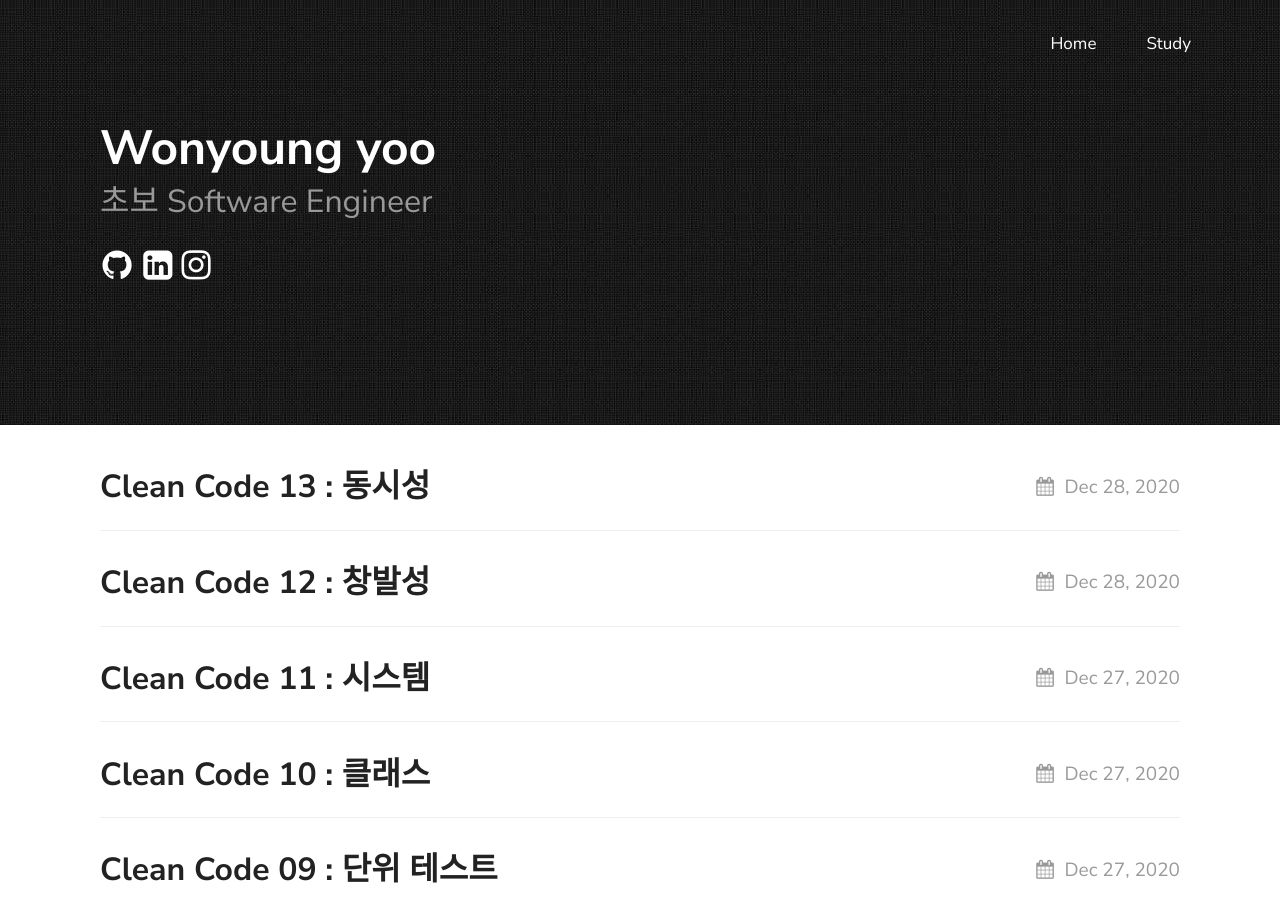
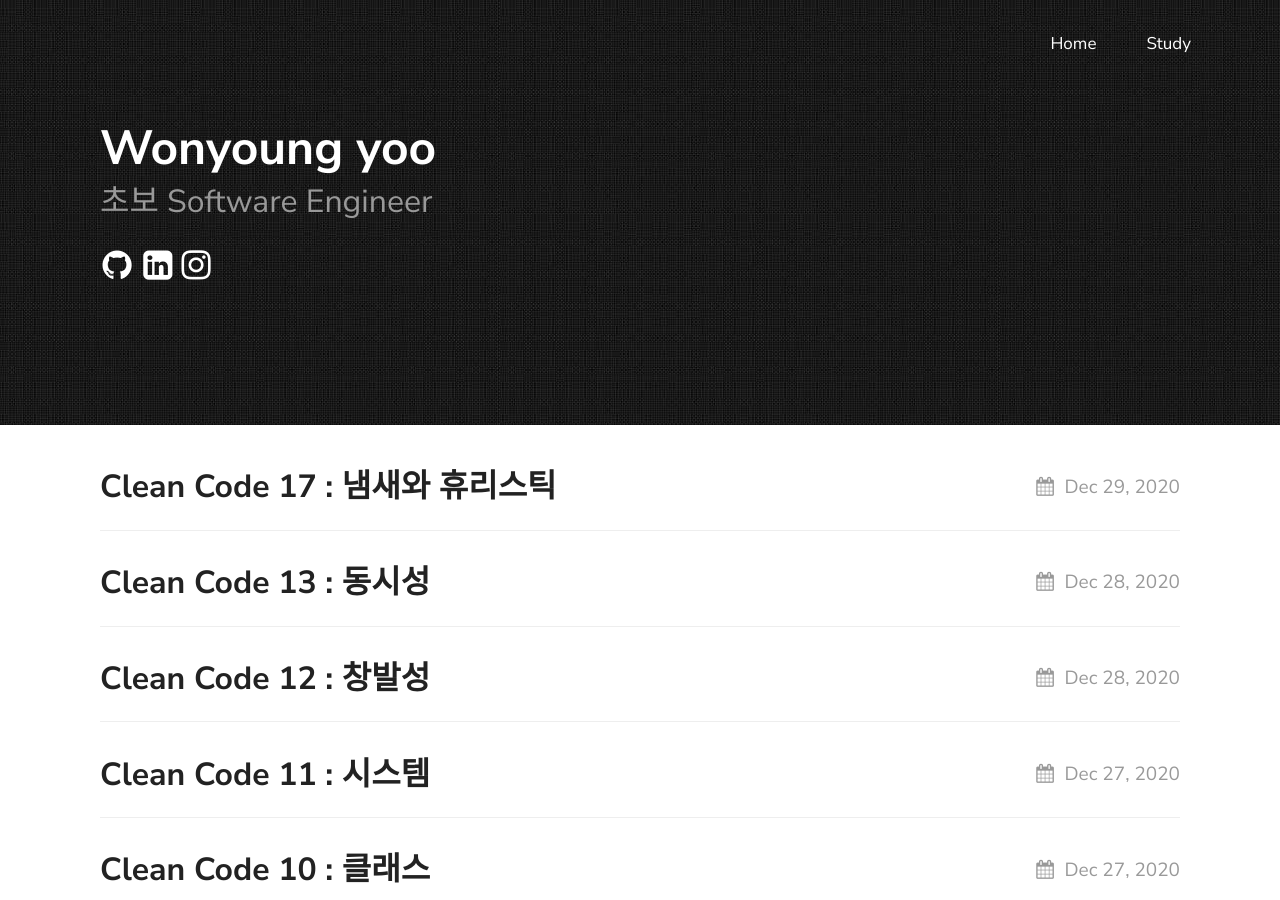
Before and after one commit to yoowonyoung/yoowonyoung.github.io, a Jekyll site: the page built from index.md, in a window 1280 px wide and 900 px high. Built offline with Jekyll 4.4.1, drawn with Linux system fonts in a browser that asks for light colours; some of the changed lines change nothing that is shown.

Commit message:
clean code - 13

```diff
--- a/_posts/2020-12-11-Clean-Code.md
+++ b/_posts/2020-12-11-Clean-Code.md
@@ -21,6 +21,7 @@ permalink: '/CleanCode'
 - [Clean Code - 11장 : 시스템](https://yoowonyoung.github.io/posts/Clean-Code-10/)
 - [Clean Code - 12장 : 창발성](https://yoowonyoung.github.io/posts/Clean-Code-11/)
 - [Clean Code - 13장 : 동시성](https://yoowonyoung.github.io/posts/Clean-Code-12/)
+- [Clean Code - 17장 : 냄새와 휴리스틱](https://yoowonyoung.github.io/posts/Clean-Code-13/)
 
 
 # Reference
--- /dev/null
+++ b/_posts/2020-12-29-Clean-Code-13.md
@@ -0,0 +1,87 @@
+---
+layout: post
+title: "Clean Code 17 : 냄새와 휴리스틱"
+description: Clena Code 17장 - 냄새와 휴리스틱
+date: 2020-12-29 13:36:00 +09:00
+categories: CleanCode Study
+---
+
+# 주석
+- 부적절한 정보: 다른 시스템에 저장할 정보는 주석으로는 적절하지 못하다. 일반적을 ㅗ작성자, 죄종 수정일, SPR(Software Problem Report)번호등과 같은 메타 정보만 주석으로 넣어야 한다. 주석은 코드와 설계에 기술적인 설명을 부연하는 수단이다
+- 쓸모없는 주석: 오래된 주석, 엉뚱한 주석, 잘못된 주석은 더이상 쓸모 없다. 주석은 빨리 낡기 때문에 쓸모 없어질 주석은 아예 달지 않는편이 좋고, 쓸모 없어진 주석은 재빨리 삭제 하는게 좋다
+- 중복된 주석: 코드만으로 충분한데 구구절절 설명하는 주석이 중복된 주석이다
+- 성의 없는 주석: 작성할 가치가 있는 주석은 잘 작성할 가치도 있다. 주석을 달 참이라면 시간을 들여 최대한 멋지게 작성한다
+- 주석 처리된 코드: 코드를 읽다가 주석으로 처리된 코드가 줄줄히 나오면 아주 거슬린다. 주석으로 처리된 코드를 발견하면 즉각 지워버려라
+
+# 환경
+- 여러 단계로 빌드 해야 한다: 빌드는 간단히 한 단계로 끝나야 한다. 한 명령으로 전체를 체크아웃 해서, 한 명령으로 빌드를 할수 있어야 한다
+- 여러 단계로 테스트 해야 한다: 모든 단위 테스트는 한 명령으로 돌려야 한다. IDE에서 버튼 하나로 모든 테스트를 돌린다면 가장 이상적이고, 아무리 열악한 환경이더라도 셸에서 명령 하나로 가능해야 한다
+
+# 함수
+- 너무 많은 인수: 함수에서 인수 개수는 작을수록 좋다. 아예 없으면 가장 좋다
+- 출력 인수: 출력 인수는 직관을 정면으로 위배한다. 인수는 일반적으로 입력으로 간주되기 떄문에, 함수에서 뭔가의 상태를 변경해야 한다면 출력인수를 사용하는게 아니라 함수가 속한 객체의 상태를 변경해라
+- 플래그 인수: boolean인수는 함수가 여러 기능을 수행한다는 명백한 증거이다. 플래그 인수는 혼란을 초래하므로 피해야 마땅하다
+- 죽은 함수: 아무도 호출하지 않는 함수는 삭제한다. 죽은 코드는 낭비이다
+
+# 일반
+- 한 소스 파일에 여러 언어를 사용한다: 이상적으로는 소스파일 하나에 언어 하나만을 사용하는 방식이 가장 좋다
+- 당연한 동작을 구현하지 않는다: 함수나 클래스는 다른 프로그래머가 당연하게 여길 동작과 기능을 제공해야 한다. 당연한 동작을 구현하지 않으면 코드를 읽거나 사용하는 사람이 더이상 함수 이름만으로 함수 기능을 직관적으로 예상하기 어렵다
+- 경계를 올바로 처리하지 않는다: 코드는 올바로 동작해야 한다. 너무나도 당연한 말이다. 모든 경계 조건을 찾아내고, 모든 경계 조건을 테스트하는 테스트케이스를 작성해야 한다
+- 안전 절차 무시: 안전 전차를 무시하면 위험하다. 컴파일러 경고 일부를 꺼버리면 빌드가 쉬워질지모르지만, 자칫하면 끝없는 디버깅에 시달린다
+- 중복: 코드에서 중복을 발견할 때마다 추상화할 기회로 간주하라. 중복된 코드를 하위 루틴이나 다른클래스로 분리하라
+- 추상화 수준이 올바르지 못하다: 추상화는 저차원 상세 개념에서 고차원 일반 개념을 분리한다. 떄로 우리는 추상클래스와 파생 클래스를 생성해 추상화를 수행하는데, 추상화로 개념을 분리 할떄는 철저해야 한다
+- 기초 클래스가 파생 클래스에 의존한다: 개념을 기초 클래스와 파생 클래스로 나누는 가장 흔한 이유는 고차원 기초 클래스 개념을 저차원 파생 클래스 개념으로부터 분리해 독립성을 보장하기 위해서이다. 그러므로 기초 클래스가 파생 클래스를 사용한다면 뭔가 문제가 있단 말이고, 일반적으로 기초 클래스는 파생 클래스를 아예 몰라야 마땅하다
+- 과도한 정보: 잘 정의된 모듈은 인터페이스가 아주 작다. 부실하게 정의된 모듈은 인터페이스가 구질구질 하다. 잘 정의된 인터페이스는 많은 함수를 제공하지 않기에 결합도도 낮다. 자료를 숨기고 유틸리티 함수와 상수, 임시변수도 모두 숨겨라
+- 죽은 코드: 실행되지 않는 코드인 죽은 코드는 시간이 지나면 악취가 나기 마련이다. 죽은 코드를 발견하면 시스템에서 제거 하라
+- 수직 분리: 변수와 함수는 사용되는 위치에 가깝게 정의한다. 비공개 함수는 처음으로 호출한 직후에 정의한다
+- 일관성 부족: 어떤 개념을 특정 방식으로 구현 했다면 유사한 개념도 비슷한 방식으로 구현한다.
+- 잡동사니: 비어있는 기본 생성자 같은 쓸모없는 잡동사니들은 모두 제거해야 마땅하다
+- 인위적 결합: 서로 무관한 개념을 인위적으로 결합하지 않는다. 인위적인 결합은 직접적인 상호작용이 없는 두 모듈 사이에서 일어나는데, 뚜렷한 목적 없이, 변수, 상수, 함수를 당장 편한 위치에 넣어버린 결과이다
+- 기능 욕심: 클래스 메서드는 자기 자신의 클래스 변수와 함수에 관심을 가져야지, 다른 클래스의 변수와 함수에 관심을 가져서는 안된다
+- 선택자 인수: 함수 호출 끝에 달리는 false인수 만큼 밉살스런 코드도 없다. 선택자 인수는 큰 함수를 작은 여러 함수로 쪼개지 않으려는 게으름의 소산이다
+- 모호한 의도: 코드를 짤 떄는 의도를 최대한 분명히 밝힌다. 행을 바꾸지 않으려고 표현한 수식, 헝가리식 표기법, 매직 번호 등은 모두 저자의 의도를 흐린다
+- 잘못 지운 책임: 코드는 독자가 자연스럽게 기대할 위치에 배치한다. 독자에게 직관적인 위치가 아니라 개발자에게 편한 함수에 배치할수도 있는데, 이때는 함수의 이름을 잘 살펴보면 답은 나온다
+- 부적절한 static함수: 특정 인스턴스와 관련되지 않고 재정의할 가능성이 없는 함수만 static으로 선언한다
+- 서술적 변수: 서술적인 변수 이름은 많이 써도 좋다. 일반적으로 많을 수록 더 좋다. 계산을 몇단계로 나누고 중간값에 좋은 변수 이름만 붙여도 해독하기 어렵던 모듈들이 읽기 쉬운 모듈로 탈바꿈 한다
+- 이름과 기능이 일치하는 함수: 이름만으로 분명하지 않아 구현을 살피거나 문서를 뒤적거려야 한다면 더 좋은 이름으로 바꾸거나 아니면 더 좋은 이름을 붙이기 쉽도록 기능을 정리해야 한다
+- 알고리즘을 이해하라: 대다수 괴상한 코드는 사람들이 알고리즘을 충분히 이해하지 않은채 코드를 구현한 탓이다. 잠시 멈추고 실제 알고리즘을 고민하는 대신 여기 저기 if문과 플래그를 넣어보며 코드를 돌리는 탓이다
+- 논리적 의존성은 물리적으로 드러내라: 한 모듈이 다른 모듈에 의존한다면 물리적인 의존성도 있어야 한다
+- if/else 혹은 switch/case문 보다는 다형성을 사용하라: 대다수 개발자가 switch문을 사용하는 이유는 그 상황에서 가장 올바른 선택이라기보다는, 당장 손쉬운 선택이라서 그렇다. 그러므로 switch를 쓰기 전에 다형성을 먼저 고려 해보라
+- 표준 표기법을 따르라: 팀은 업계 표준에 기반한 구현 표준을 따라야 한다
+- 매직 숫자는 명명된 상수로 교체하라: 일반적으로 코드에서 숫자를 사용하지 말아야 한다. 숫자는 명명된 상수 뒤로 숨겨야 한다
+- 정확하라: 코드에서 뭔가를 결정할 때는 정확히 결정한다. 결정을 내리는 이유와 예외를 처리할 방법을 분명히 알아야 한다. 대충 결정해서는 안된다. 호출하는 함수가 null을 반환 할지도 모른다면 null을 반드시 점검한다. 조회 결과가 하나뿐이라고 짐작한다면 하나인지 확실히 확인한다
+- 관례보다 구조를 사용하라: 설계 결정을 강제할떄는 규칙보다는 관례를 사용한다. 명명 관례도 좋지만 구조 자체로 강제하면 더 좋다
+- 조건을 캡슐화 하라: boolean논리는 이해하기 어렵다. 조건의 의도를 분명히 밝히는 함수로 표현하라
+- 부정 조건은 피해라: 부정 조건은 긍정조건보다 이해하기 어렵다. 가능하면 긍정 조건으로 표현하라
+- 함수는 한가지만 해야 한다: 함수 안에 여러 단락을 이어 일련의 작업을 수행하고픈 유혹에 빠질수도 있는데, 이런 경우 함수는 한가지만 수행하는것이 아니기때문에 좀 더 작은 여러 함수로 나눠야 마땅하다
+- 숨겨진 시간적인 결합: 대로는 시간적인 결합이 필요한데, 시간적인 결합이 숨겨져서는 안된다. 함수를 짤때는 함수 인수를 적절히 배치해 함수가 호출되는 순서를 명백히 드러낸다
+- 일관성을 유지하라: 코드 구조를 잡을떄는 이유를 고민하라. 그리고 그 이류를 코드 구조로 명백히 표현하라. 구조에 일관성이 없어 보인다면, 남들이 맘대로 바꿔도 괜찮다고 생각한다. 시스템 전반에 걸쳐 구조과 일관성이 있다면 남들도 일관성을 따르고 보존한다
+- 경계 조건을 캡슐화 하라: 경계 조건은 빼먹거나 놓치기 십상인데, 경계 조건은 한곳에서 별도로 처리한다. 코드 여기 저기에서 처리하지 않는다
+- 함수는 추상화 수준을 한단계만 내려가야 한다: 함수내 모든 문장은 추상화 수준이 동일해야 한다. 그리고 그 추상화 수준은 함수 이름이 의미하는 작업보다 한단계만 낮아야 한다
+- 설정 정보는 최상위 단계에 둬라. 추상화 최상위 단계에 둬야할 기본값 상수나, 설정 관련 상수를 저차원 함수에 숨겨서는 안된다. 대신 고차원 함수에서 저차원 함수를 호출 할 떄 인수로 넘긴다
+- 추이적 탐색을 피하라: 일반적으로 한 모듈은 주변 모듈을 모를수록 좋다. 좀 더 구체적으로 A가 B를 사용하고 B가 C를 사용한다 하더라도 A가 C를 알아야할 필요가 없다는 뜻이다
+
+# 자바
+- 긴 import 목록을 피하고 와일드 카드를 사용하라
+- 상수는 상속하지 않는다: 대신 static import를 사용하라
+- 상수 대 enum: public static final int라는 옛날 기교 대신에 enum을 마음껏 사용하라
+
+# 이름
+- 서술적인 이름을 사용하라: 이름을 성급하게 짓지 않는다. 서술적인이름을 신중하게 고른다. 소프트웨어가 진화하면 의미도 변하므로 선택한 이름이 적합한지 자주 되돌아 본다
+- 적절한 추상화 수준에서 이름을 선택하라: 구현을 드러내는 이름은 피하라. 작업 대상 클래스나 함수가 위치하는 추상화 수준을 반영하는 이름을 선택하라
+- 가능하면 표준 명명법을 사용하라: 패턴과 같은 표준 명명법을 사용해서 이름을 지어야 한다
+- 명확한 이름: 함수나 변수의 목적을 명확히 밝히는 이름을 선택한다
+- 긴 범위는 긴 이름을 사용해라: 이름의 길이는 범위 길이에 비례해야 한다. 범위가 작으면 아주 짧은 이름을 사용해도 괜찮지만 범위가 길면 긴 이름을 써야 한다
+- 인코딩을 피하라: 이름에 유형 정보나 범위 정보를 넣어서는 안된다
+- 이름으로 부수 효과를 설명하라: 함수, 변수, 클래스가 하는일을 모두 기술하는 이름을 사용하라. 이름에 부수효과를 숨기지 않는다
+
+# 테스트
+- 불충분한 테스트: 테스트 케이스는 잠재적으로 꺠질만한 부분을 모두 테스트 해야 한다
+- 커버리지 도구를 사용하라: 커버리지 도구는 테스트가 빠트리는 공백을 알려준다. 커버리지 도구를 사용해 테스트가 불충분한 모듈, 클래스, 함수를 찾기가 쉬워진다
+- 사소한 테스트를 건너뛰지 마라: 사소한 테스트는 짜기 쉽다. 하지만 사소한 테스트가 제공하는 문서적 가치는 구현에서 드는 비용을 넘어선다
+- 무시한 테스트는 모호함을 뜻한다: 요구사항이 불분명 하기에 프로그램이 돌아가는 방식을 확신하기가 어려워 테스트가 무시되는것이다
+- 경계 조건을 테스트 하라
+- 버그 주변은 철저히 테스트 하라
+- 실패 패턴을 살펴라: 테스트 케이스가 실패하는 패턴으로 문제를 진달 할 수 있다. 그래서 테스트 케이스를 최대한 꼼꼼히 짜야 한다
+- 테스트 커버리지 패턴을 살펴라
+- 테스트는 빨라야 한다
```
